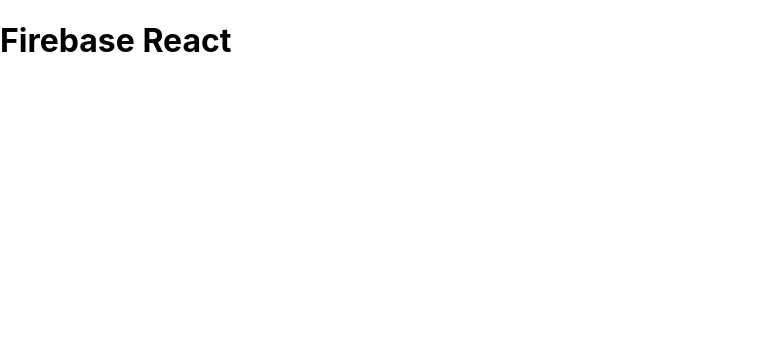
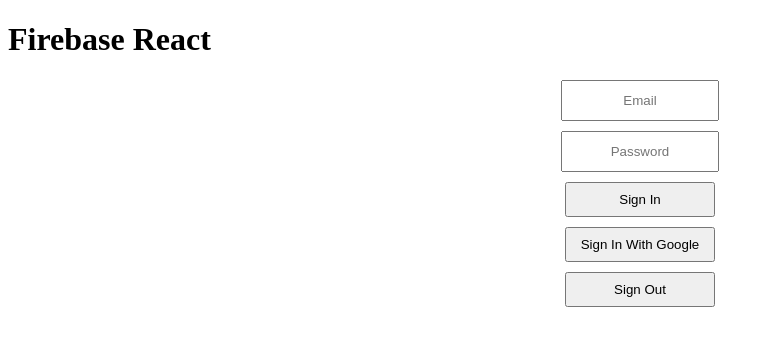
Before and after one commit to JasonHensley1989/firebase-react, a React (Create React App) app: page / in a window 1280 px wide. Shown: the top 346 px of the page, without its empty margins (0-780 px from the left). Built offline with nearby package versions, Linux system fonts and the light colour scheme; no server answers; the database is empty.

Commit message:
firestore and db creation

```diff
--- a/src/App.js
+++ b/src/App.js
@@ -1,7 +1,31 @@
+import { useEffect, useState } from "react";
+import Auth from "./components/auth";
+import { db } from "./firebase-config/firebase";
+import { getDocs, collection } from "firebase/firestore";
+
 function App() {
+
+  const [movieList, setMovieList] = useState([]);
+
+  const moviesCollectionRef = collection(db, "movies");
+
+  useEffect(() => {
+    const getMovieList = async() => {
+      try {
+      const data = await getDocs(moviesCollectionRef);
+      console.log(data);
+      } catch(err) {
+        console.error(err);
+      }
+    };
+    getMovieList();
+  }, [])
+
+
   return (
     <div className="App">
       <h1 className="title">Firebase React</h1>
+      <Auth />
     </div>
   );
 }
--- a/src/firebase-config/firebase.js
+++ b/src/firebase-config/firebase.js
@@ -1,6 +1,7 @@
 // Import the functions you need from the SDKs you need
 import { initializeApp } from "firebase/app";
-import { getAuth } from 'firebase/auth';
+import { getAuth, GoogleAuthProvider } from 'firebase/auth';
+import { getFirestore } from 'firebase/firestore';
 
 const firebaseConfig = {
   apiKey: "AIzaSyB30tSZbXAVZ77tQQlVlLQYLnkqyq7ERII",
@@ -13,4 +14,10 @@
 
 // Initialize Firebase
 const app = initializeApp(firebaseConfig);
+
+// Authorization
 export const auth = getAuth(app);
+export const googleProvider = new GoogleAuthProvider();
+
+// Database Firestore
+export const db = getFirestore(app);
--- a/src/index.css
+++ b/src/index.css
@@ -1,13 +1,12 @@
-body {
-  margin: 0;
-  font-family: -apple-system, BlinkMacSystemFont, 'Segoe UI', 'Roboto', 'Oxygen',
-    'Ubuntu', 'Cantarell', 'Fira Sans', 'Droid Sans', 'Helvetica Neue',
-    sans-serif;
-  -webkit-font-smoothing: antialiased;
-  -moz-osx-font-smoothing: grayscale;
+.userLogin {
+  display: flex;
+  flex-direction: column;
+  align-items: center;
 }
 
-code {
-  font-family: source-code-pro, Menlo, Monaco, Consolas, 'Courier New',
-    monospace;
+.userInput, .userBtn {
+  width: 150px;
+  height: 35px;
+  margin-bottom: 10px;
+  text-align: center;
 }
```
Also changed, not shown: 1 other file (tests, documents, lock files or other folders).
